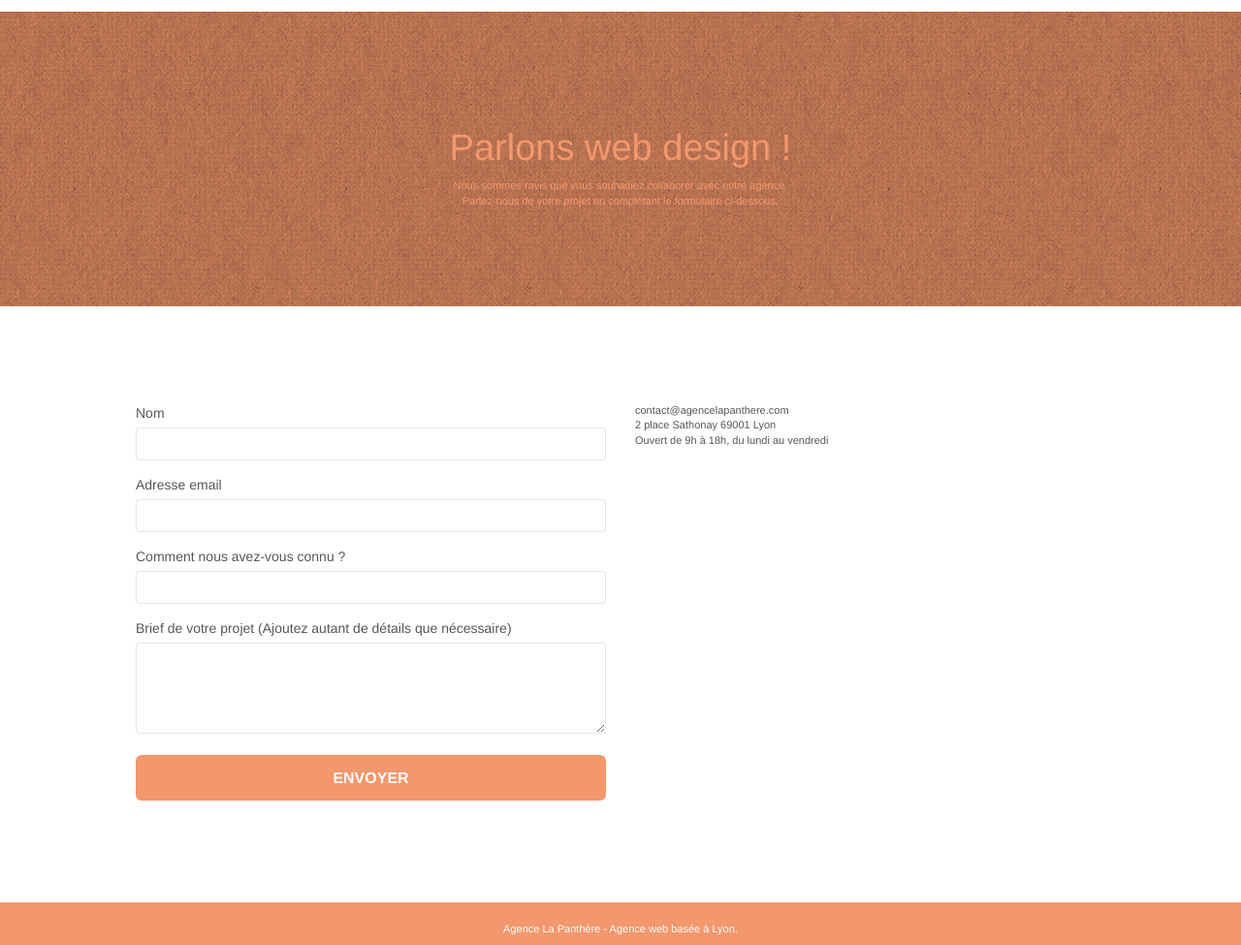
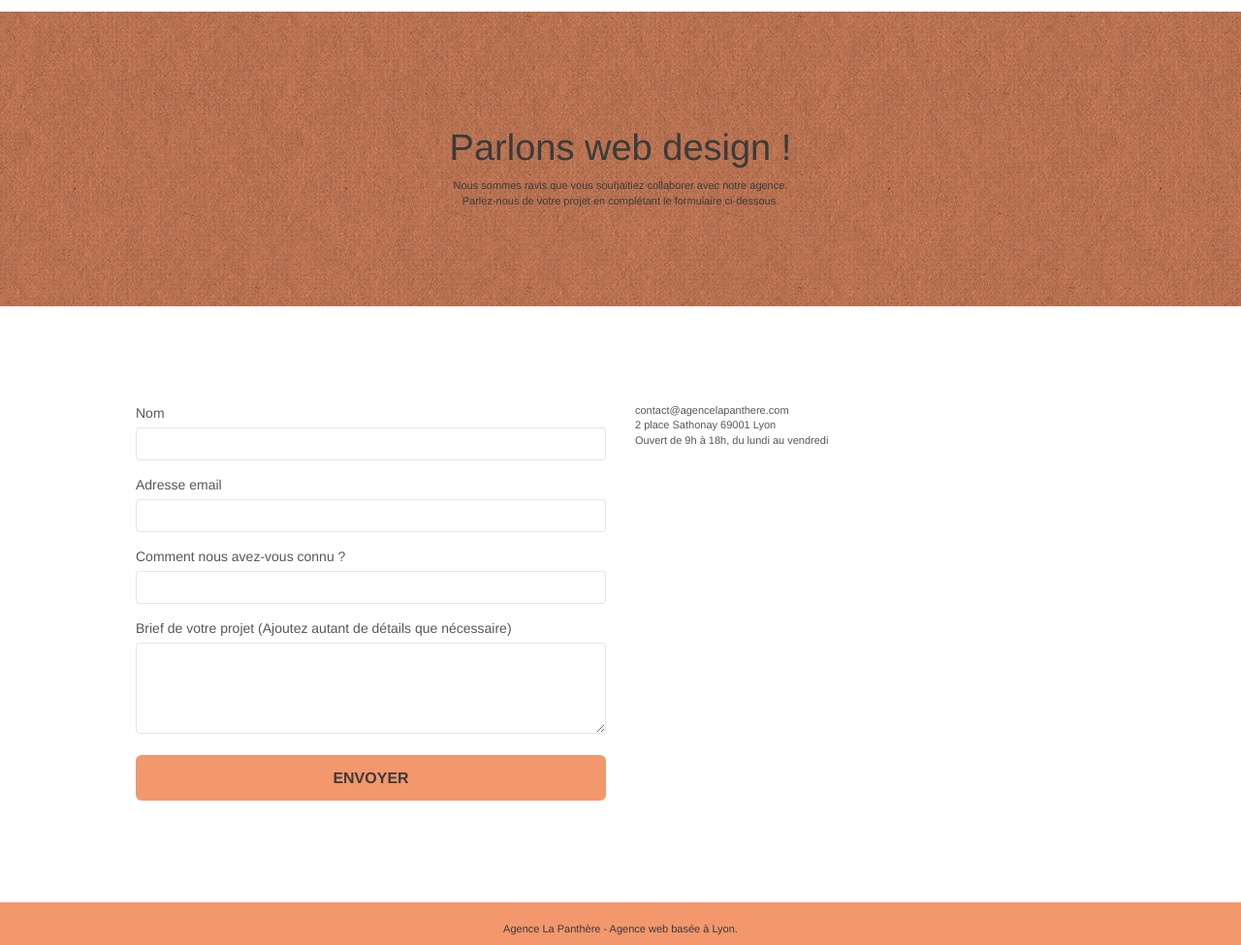
Before and after one commit to DevMarion/Agence-la-Panthere-corrig-, a plain HTML site: page page2.html in a window 1280 px wide. Shown: the part 80-1055 px from the top of the page at 97% size. Drawn offline with nearby package versions, Linux system fonts and the light colour scheme; a script that the page names is missing.

Commit message:
Premières corrections des contrastes

```diff
--- a/page2.html
+++ b/page2.html
@@ -62,10 +62,10 @@
 	<div class="container bloc-lg">
 		<div class="row">
 			<div class="col-sm-12">
-				<h1 class="text-center hero-bloc-text tc-white">
+				<h1 class="text-center hero-bloc-text tc-black">
 					Parlons web design !
 				</h1>
-				<p class="text-center mg-lg tc-white tight-width-whitespace">
+				<p class="text-center mg-lg tc-black tight-width-whitespace">
 					Nous sommes ravis que vous souhaitiez collaborer avec notre agence.<br>
 					Parlez-nous de votre projet en complétant le formulaire ci-dessous.
 				</p>
@@ -129,7 +129,7 @@
 	<div class="container bloc-sm">
 		<div class="row">
 			<div class="col-sm-12">
-				<p class="text-center white">
+				<p class="text-center black">
 					Agence La Panthère - Agence web basée à Lyon.<br>
 				</p>
 				<div class="row row-no-gutters social">
--- a/style.css
+++ b/style.css
@@ -735,6 +735,10 @@ h4 {
     margin-top: 24px;
 }
 
+.black {
+    color: #3B3B3B!important;
+}
+
 .white {
     color: #FFFFFF!important;
 }
@@ -778,9 +782,13 @@ h4 {
     color: #F3976C!important;
 }
 
+.tc-black {
+    color: #3B3B3B!important;
+}
+
 .btn-atomic-tangerine {
     background: #F3976C;
-    color: #FFFFFF!important;
+    color: #3B3B3B!important;
 }
 
 .btn-atomic-tangerine:hover {
```
Also changed, not shown: index.html (+1 -1 lines).
